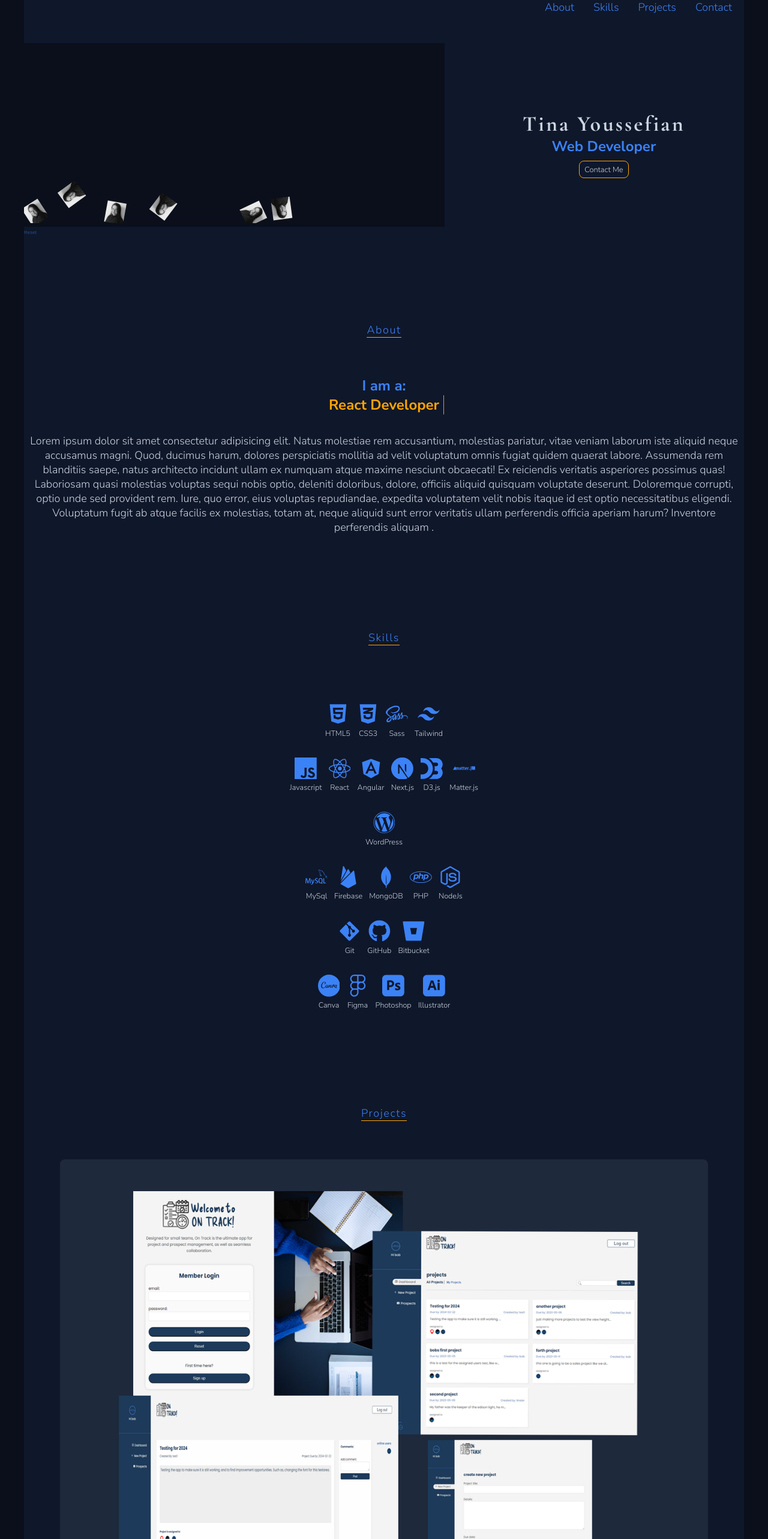
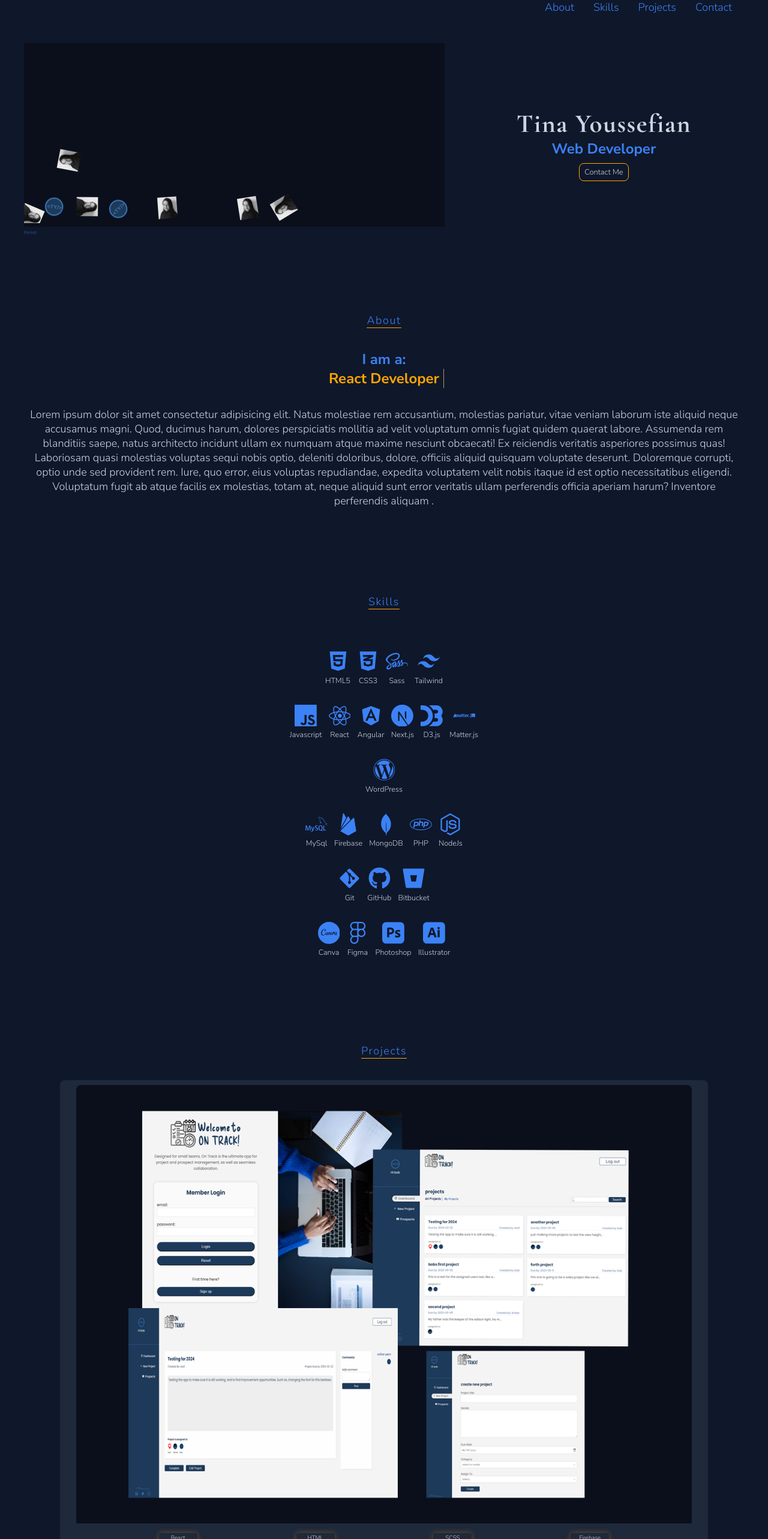
Before and after one commit to tyousofine/portfolio, a React (Create React App) app: page / in a window 1280 px wide. Shown: the top 2566 px of the page at 60% size. Built offline with nearby package versions, Linux system fonts and the light colour scheme.

Commit message:
add logo to matteer

```diff
--- a/src/components/Contact/styles.scss
+++ b/src/components/Contact/styles.scss
@@ -2,6 +2,7 @@
 
 .container-contact {
   margin: 0 1rem;
+  margin-bottom: 8rem;
 
   form {
     background-color: $card-color;
--- a/src/components/Footer/styles.scss
+++ b/src/components/Footer/styles.scss
@@ -1,7 +1,7 @@
 @import "../../styles/variables.scss";
 
 .container-footer {
-  margin: 3rem 0 2rem 0;
+  margin: 3rem 0 1rem 0;
   padding: 1rem;
   border-top: 1px solid $accent-color;
   display: flex;
--- a/src/components/HeroContainer/Matter/index.js
+++ b/src/components/HeroContainer/Matter/index.js
@@ -1,6 +1,7 @@
 import { useEffect, useRef, useState } from 'react'
 import { Engine, Render, Bodies, World } from 'matter-js'
-import Logo from './mebwsm.png'
+import Me from './mebwsm.png';
+import Logo from '../../../images/TYlogoTransparent.png';
 
 import './styles.scss'
 
@@ -14,7 +15,8 @@ function Matter(props) {
 
     const padding = 10;
 
-    let [intervalCount, setIntervalCount] = useState(0)
+    let [meIntervalCount, setMeIntervalCount] = useState(0)
+    let [logoIntervalCount, setLogoIntervalCount] = useState(0)
 
     let cw, ch;
 
@@ -91,28 +93,50 @@ function Matter(props) {
     }, [cw, ch])
 
     useEffect(() => {
-        const createBall = () => World.add(engine.current.world, Bodies.circle(Math.random() * cw, 0, 10 + Math.random() * 20, {
+        const createMe = () => World.add(engine.current.world, Bodies.circle(Math.random() * cw, 0, 10 + Math.random() * 20, {
             mass: 10, restitution: 1, friction: 0.005, render: {
                 sprite: {
-                    texture: Logo,
+                    texture: Me,
                     xScale: 0.05,
                     yScale: 0.05
                 }
             }
         }))
 
+        const createLogo = () =>
+            World.add(engine.current.world, Bodies.circle(Math.random() * cw, 0, 10 + Math.random() * 20, {
+                mass: 10, restitution: 1, friction: 0.005, render: {
+                    sprite: {
+                        texture: Logo,
+                        xScale: 0.4,
+                        yScale: 0.4
+                    }
+                }
+            }))
+
         const dropMe = setInterval(() => {
-            createBall();
-            setIntervalCount(intervalCount += 1);
+            createMe();
+            setMeIntervalCount(meIntervalCount += 1);
 
-            if (intervalCount >= 30) {
+            if (meIntervalCount >= 30) {
                 clearInterval(dropMe)
             }
 
         }, 1000);
 
+        const dropLogo = setInterval(() => {
+            createLogo()
+            setLogoIntervalCount(logoIntervalCount += 1);
+
+            if (logoIntervalCount >= 15) {
+                clearInterval(dropMe)
+            }
+
+        }, 2500);
+
         return () => {
             clearInterval(dropMe)
+            clearInterval(dropLogo);
         }
 
     }, [])
@@ -139,7 +163,7 @@ function Matter(props) {
                     friction: 0.005,
                     render: {
                         sprite: {
-                            texture: Logo,
+                            texture: Me,
                             xScale: 0.05,
                             yScale: 0.05,
                         },
@@ -174,7 +198,7 @@ function Matter(props) {
                     friction: 0.005,
                     render: {
                         sprite: {
-                            texture: Logo,
+                            texture: Me,
                             xScale: 0.05,
                             yScale: 0.05
 
--- a/src/components/Projects/project/styles.scss
+++ b/src/components/Projects/project/styles.scss
@@ -7,14 +7,14 @@
   // box-shadow: 0px 0px 10px 0px #ffa50055;
   border-radius: 8px;
   margin-bottom: 2rem;
-  background-color: $body-color;
+  background-color: $card-color;
 
   img {
-    width: 100%;
-    padding: 0.5rem;
+    width: 95%;
+    margin: 0.5rem;
     border-top-right-radius: 8px;
     border-top-left-radius: 8px;
-    background-color: $card-color;
+    background-color: $body-color;
     margin-bottom: 1rem;
   }
 
--- a/src/components/SectionTitle/styles.scss
+++ b/src/components/SectionTitle/styles.scss
@@ -1,7 +1,7 @@
 @import "../../styles/variables.scss";
 
 .sectionTitle {
-  margin: 10rem 0 4rem 0;
+  margin: 9rem 0 2em 0;
 
   text-align: center;
 
--- a/src/data/projects.js
+++ b/src/data/projects.js
@@ -22,7 +22,7 @@ export const projects = [{
     image: todoApp,
     title: "TY's Todo App",
     stack: ['JS', 'React Native', 'SQLITE'],
-    description: "Who hasn't done a todo App in their coding journey? And here is a mine. A simple todo app for Android devices, published in Google Playstore. App is built with React Native and uses SQLite the the device's local storage.",
+    description: "Who hasn't done a todo App in their coding journey? And here is a mine. A simple todo app for Android devices, published in Google Playstore. App is built with React Native and uses SQLite and the device's local storage.",
     expoSnack: "https://snack.expo.dev/@tyousofine/tystodoapp?platform=android",
     googlePlay: "http://play.google.com/store/apps/details?id=com.ty.creations.todo.app"
 }
--- a/src/styles/index.scss
+++ b/src/styles/index.scss
@@ -17,7 +17,7 @@ html {
 }
 
 body {
-  background-color: $body-color;
+  background-color: $background-color;
   color: $main-color;
   display: flex;
   justify-content: center;
@@ -32,8 +32,9 @@ body {
 h1 {
   font-family: "Cormorant Garamond", serif;
   font-weight: bolder;
+  font-size: 2.7rem;
   color: $text-color;
-  letter-spacing: 0.2rem;
+  letter-spacing: 0.1rem;
 }
 
 h2 {
```
